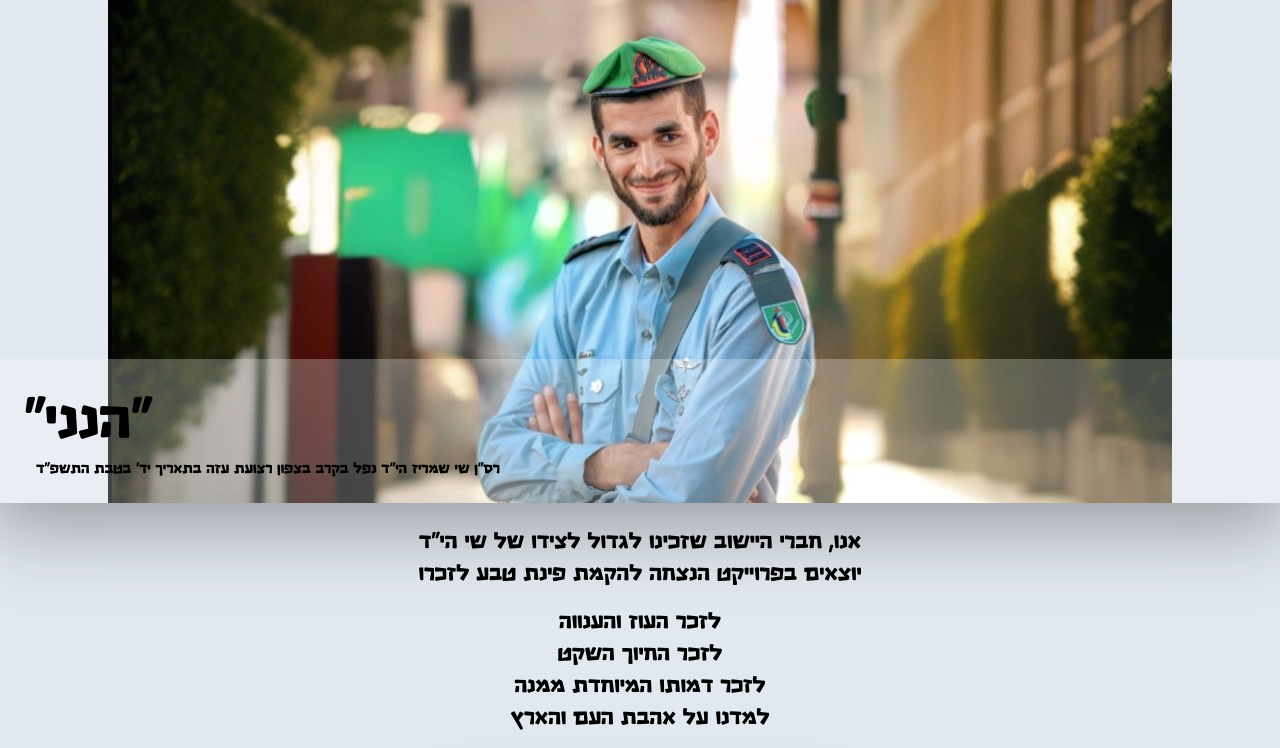
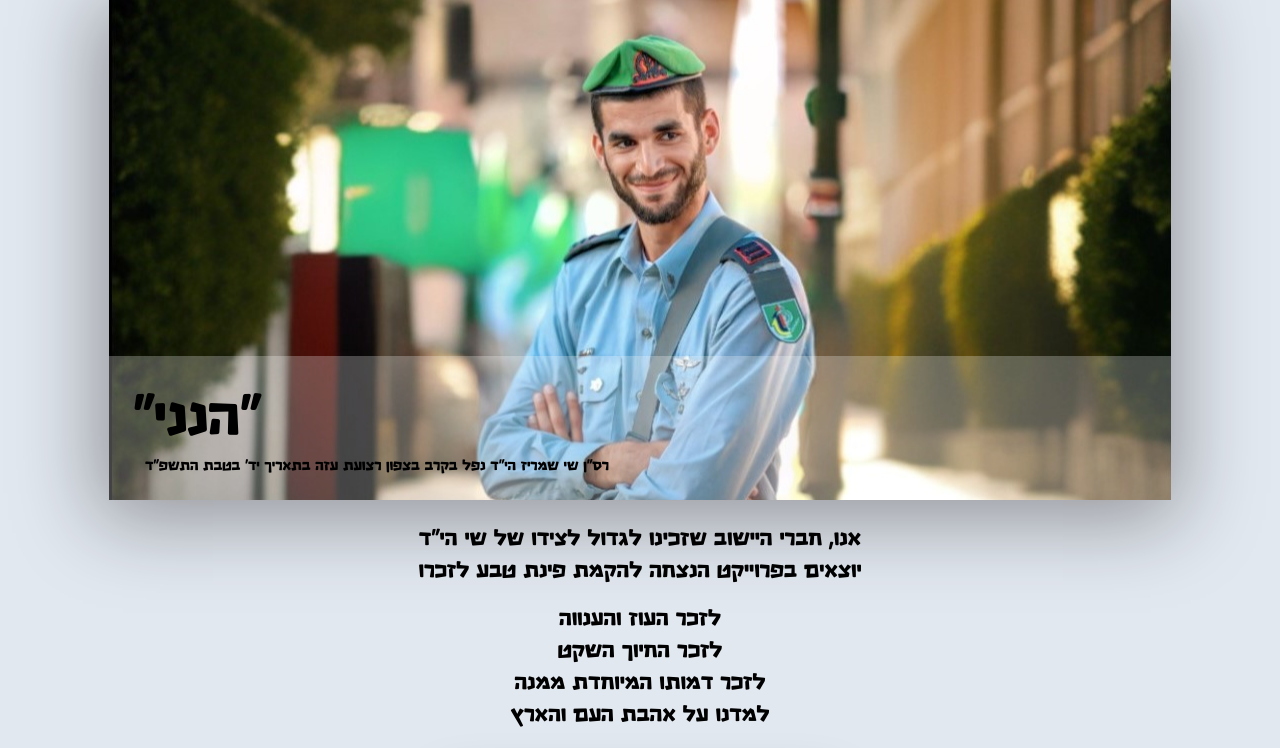
Before and after one commit to eldadYikne/rememberShay, a React (Vite) app: page / in a window 1280 px wide. Shown: the top 748 px of the page. Built offline with nearby package versions, Linux system fonts and the light colour scheme.

Commit message:
background img

```diff
--- a/package.json
+++ b/package.json
@@ -17,11 +17,14 @@
     "cors": "^2.8.5",
     "express": "^4.18.2",
     "react": "^18.2.0",
-    "react-dom": "^18.2.0"
+    "react-dom": "^18.2.0",
+    "react-slick": "^0.30.1",
+    "slick-carousel": "^1.8.1"
   },
   "devDependencies": {
     "@types/react": "^18.2.15",
     "@types/react-dom": "^18.2.7",
+    "@types/react-slick": "^0.23.13",
     "@typescript-eslint/eslint-plugin": "^6.0.0",
     "@typescript-eslint/parser": "^6.0.0",
     "@vitejs/plugin-react": "^4.0.3",
--- a/src/App.tsx
+++ b/src/App.tsx
@@ -2,20 +2,22 @@ import "./App.css";
 import Shay1 from "./assets/images/shay1.jpg";
 import BitIcon from "./assets/icons/bit.jpg";
 import PayboxIcon from "./assets/icons/paybox.png";
-
 export const App = () => {
   return (
     <div className="site-container">
-      <div className="overflow-x-hidden  bg-slate-200 content-wrap">
-        <div className="relative flex w-full justify-center bg-slate-200 shay-img">
-          <img className="max-w-[fit-content]" src={Shay1} />
-          <span className="p-6  absolute text-6xl font-medium bottom-0 left-0 w-full bg-[#ffffff42]  text-black  ">
+      <div className="overflow-x-hidden flex flex-col items-center  bg-slate-200 content-wrap">
+        <div
+          style={{ backgroundImage: `url(${Shay1})` }}
+          className="relative flex w-full  justify-center items-center h-[500px]  sm:max-w-[1062px]  shay-img bg-no-repeat bg-center"
+        >
+          <span className="p-6  place-self-end	 text-6xl font-medium bottom-0 left-0 w-full bg-[#ffffff42]  text-black  ">
             <span className="">"הנני"</span>
             <span className="mt-3 px-3  text-base flex text-center text-black text- ">
               רס"ן שי שמריז הי"ד נפל בקרב בצפון רצועת עזה בתאריך יד' בטבת התשפ"ד
             </span>
           </span>
         </div>
+
         <div
           dir="rtl"
           className="w-full p-2 flex flex-col text-center  sm:text-2xl   bg-slate-200"
--- /dev/null
+++ b/src/components/Slider.tsx
@@ -0,0 +1,25 @@
+import Slider, { Settings } from "react-slick";
+import Shay1 from "../assets/images/shay1.jpg";
+import Shay2 from "../assets/images/shay2.jpeg";
+import Shay3 from "../assets/images/shay3.jpeg";
+
+function AutoPlay() {
+  const settings: Settings = {};
+  return (
+    <div className="slider-container">
+      <Slider {...settings}>
+        <div>
+          <img src={Shay1} />
+        </div>
+        <div>
+          <img src={Shay2} />
+        </div>
+        <div>
+          <img src={Shay3} />
+        </div>
+      </Slider>
+    </div>
+  );
+}
+
+export default AutoPlay;
```
Also changed, not shown: 1 other file (tests, documents, lock files or other folders).
